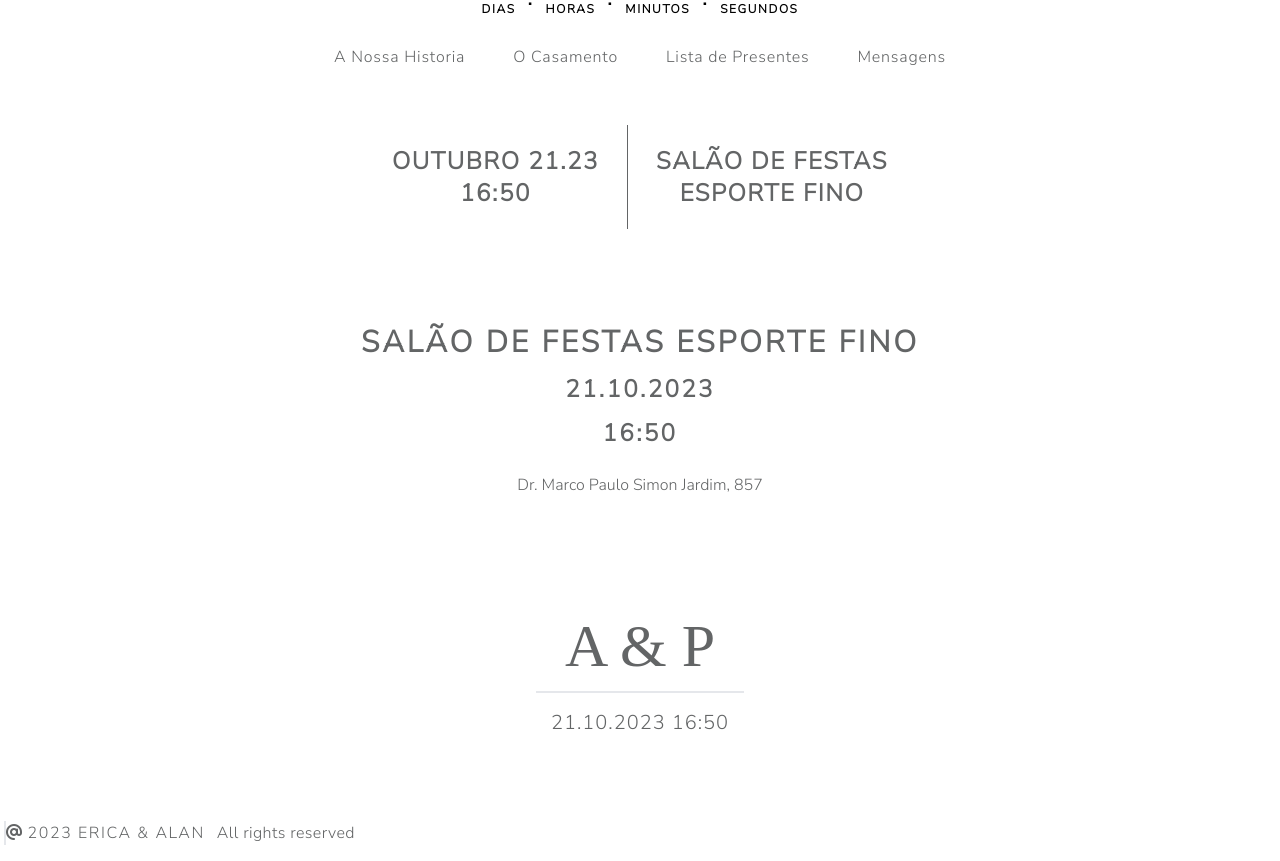
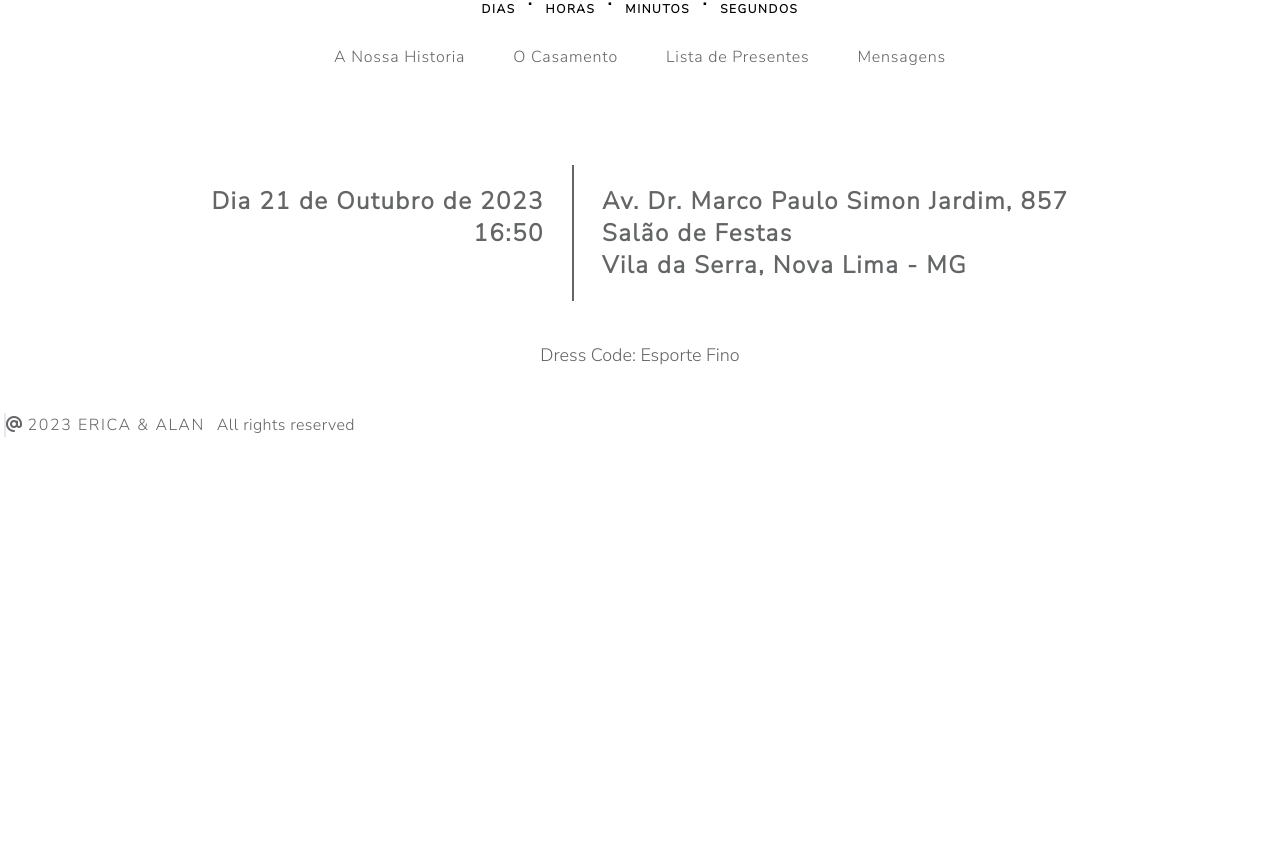
Before and after one commit to EriNoah/anna-pedro-casamento, a React (Create React App) app in the folder client/: page /o-casamento in a window 1280 px wide. Shown: the part 538-1399 px from the top of the page. After the commit the page ends 991 px from the top, so only its background shows below. Built offline with nearby package versions, Linux system fonts and the light colour scheme; a web font is replaced by a local one.

Commit message:
fix text and design

```diff
--- a/client/src/components/CommentForm.jsx
+++ b/client/src/components/CommentForm.jsx
@@ -32,7 +32,10 @@ function CommentForm() {
     <div className="flex flex-col gap-2">
       <form onSubmit={handleSubmit(onCommentSubmit)}>
         <div className="max-w-md" id="textarea">
-          <div className="mb-2 block">
+        <h1 className="py-5 text-2xl font-bold border-[#636566] text-[#636566] text-center">
+            Deixe sua mensagem para o casal
+          </h1>
+          <div className="mb-1 block">
             <Label htmlFor="comment" value="Sua mensagem" />
           </div>
           <Textarea
@@ -50,7 +53,7 @@ function CommentForm() {
           />
         </div>
         <div className="max-w-md">
-          <div className="mb-2 block">
+          <div className="mt-5 mb-1 block">
             <Label htmlFor="nome" value="Seu nome" />
           </div>
           <TextInput
@@ -69,7 +72,7 @@ function CommentForm() {
           />
         </div>
         <div className="max-w-md">
-          <div className="mb-2 block">
+          <div className="mt-5 mb-1 block">
             <Label htmlFor="email4" value="Seu email" />
           </div>
           <TextInput
@@ -87,7 +90,7 @@ function CommentForm() {
             })}
           />
         </div>
-        <Button className="w-full mt-6" type="submit" color="light">
+        <Button className="w-full mt-8" type="submit" color="light">
           Enviar
         </Button>
       </form>
--- a/client/src/components/Footer.jsx
+++ b/client/src/components/Footer.jsx
@@ -3,10 +3,6 @@ import React from "react";
 function Footer() {
   return (
     <div className="flex flex-col">
-      <div className="flex flex-col justify-center items-center text-[#636566] gap-4 mb-20">
-        <h1 className="border-b-2 text-[60px] w-52 text-center font">A & P</h1>
-        <p className="text-xl tracking-wider">21.10.2023 16:50</p>
-      </div>
       <div className="flex m-1 gap-3">
         <div className="uppercase text-base mb-3 text-[#636566] tracking-widest border-l-2">
           <i className="fa-solid fa-at me-1"></i>2023 Erica & Alan
--- a/client/src/components/Navbar.jsx
+++ b/client/src/components/Navbar.jsx
@@ -5,7 +5,7 @@ import flores from "../assets/flores.webp";
 import CountdownTimer from "./CountdownTimer";
 
 function Navbar() {
-  let countDownDate = new Date("Oct 23, 2023 16:50:00").getTime();
+  let countDownDate = new Date("Oct 21, 2023 16:50:00").getTime();
   let now = new Date().getTime();
   let timeleft = countDownDate - now;
 
@@ -29,9 +29,8 @@ function Navbar() {
       </a>
 
       <h1 className="py-4 mb-5 text-xl font-bold text-[#636566] text-center flex justify-center gap-5 tracking-widest">
-        OUTUBRO 21, 2023
-        <i className="fa-solid fa-circle text-xs self-center "></i> SALÃO
-        ESPORTE FINO
+        21 DE OUTUBRO DE 2023
+        <i className="fa-solid fa-circle text-xs self-center "></i> NOVA LIMA - MG
       </h1>
       <div className="text-[#636566] tracking-widest m-3">
         <CountdownTimer targetDate={weedingDay} />
--- a/client/src/paginas/Home.jsx
+++ b/client/src/paginas/Home.jsx
@@ -9,14 +9,13 @@ function Home() {
           <img className="drop-shadow-2xl rounded-lg" src={foto1} alt="foto1" />
         </div>
         <div className="flex justify-center content-center m-10 tracking-widest">
-          <h1 className="py-5 text-2xl font-bold text-[#636566]  text-center border-r p-7 border-[#636566] ">
-            Dia 21 de Outubro de 2023, <br />
+          <h1 className="py-5 text-2xl font-bold text-[#636566] text-right border-r p-7 border-[#636566] ">
+            Dia 21 de Outubro de 2023 <br />
             16:50
           </h1>
-          <h1 className="py-5 text-2xl font-bold border-l p-7 border-[#636566] text-[#636566] text-center">
-            Dr. Marco Paulo Simon Jardim, <br />
-            857, salão de festas <br />
-            Esporte fino
+          <h1 className="py-5 text-2xl font-bold border-l p-7 border-[#636566] text-[#636566] text-left">
+            Av. Dr. Marco Paulo Simon Jardim, 857 <br />
+            Vila da Serra, Nova Lima - MG <br />
           </h1>
         </div>
       </div>
--- a/client/src/paginas/OCasamiento.jsx
+++ b/client/src/paginas/OCasamiento.jsx
@@ -2,31 +2,21 @@ import React from "react";
 
 function OCasamento() {
   return (
-    <div className="flex flex-col justify-center content-center m-10 gap-24">
-      <div className="flex justify-center content-center tracking-widest uppercase">
-        <h1 className="py-5 text-2xl font-bold text-[#636566]  text-center border-r p-7 border-[#636566] ">
-          Outubro 21.23 <br />
-          16:50
-        </h1>
-        <h1 className="py-5 text-2xl font-bold p-7 border-[#636566] text-[#636566] text-center">
-          salão de festas <br />
-          Esporte fino
-        </h1>
-      </div>
-      <div className="text-center flex flex-col justify-center  ">
-        <h1 className="mb-3  text-3xl uppercase font-bold text-[#636566] tracking-widest">
-          salão de festas Esporte fino
-        </h1>
-        <p className="text-2xl mb-3 text-[#636566] font-bold tracking-widest">
-          21.10.2023
-        </p>
-        <p className="text-2xl mb-6 text-[#636566] font-bold tracking-widest">
-          16:50
-        </p>
-        <p className="text-base mb-16 text-[#636566]">
-          Dr. Marco Paulo Simon Jardim, 857
-        </p>
-      </div>
+    <div className="flex flex-col justify-center content-center m-10">
+        <div className="flex justify-center content-center m-10 tracking-widest">
+          <h1 className="py-5 text-2xl font-bold text-[#636566]  text-right border-r p-7 border-[#636566] ">
+            Dia 21 de Outubro de 2023 <br />
+            16:50
+          </h1>
+          <h1 className="py-5 text-2xl font-bold border-l p-7 border-[#636566] text-[#636566] text-left">
+            Av. Dr. Marco Paulo Simon Jardim, 857 <br />
+            Salão de Festas <br />
+            Vila da Serra, Nova Lima - MG <br />
+          </h1>
+        </div>
+        <h3 className="text-lg border-[#636566] text-[#636566] text-center">
+          Dress Code: Esporte Fino
+        </h3>
     </div>
   );
 }
```
